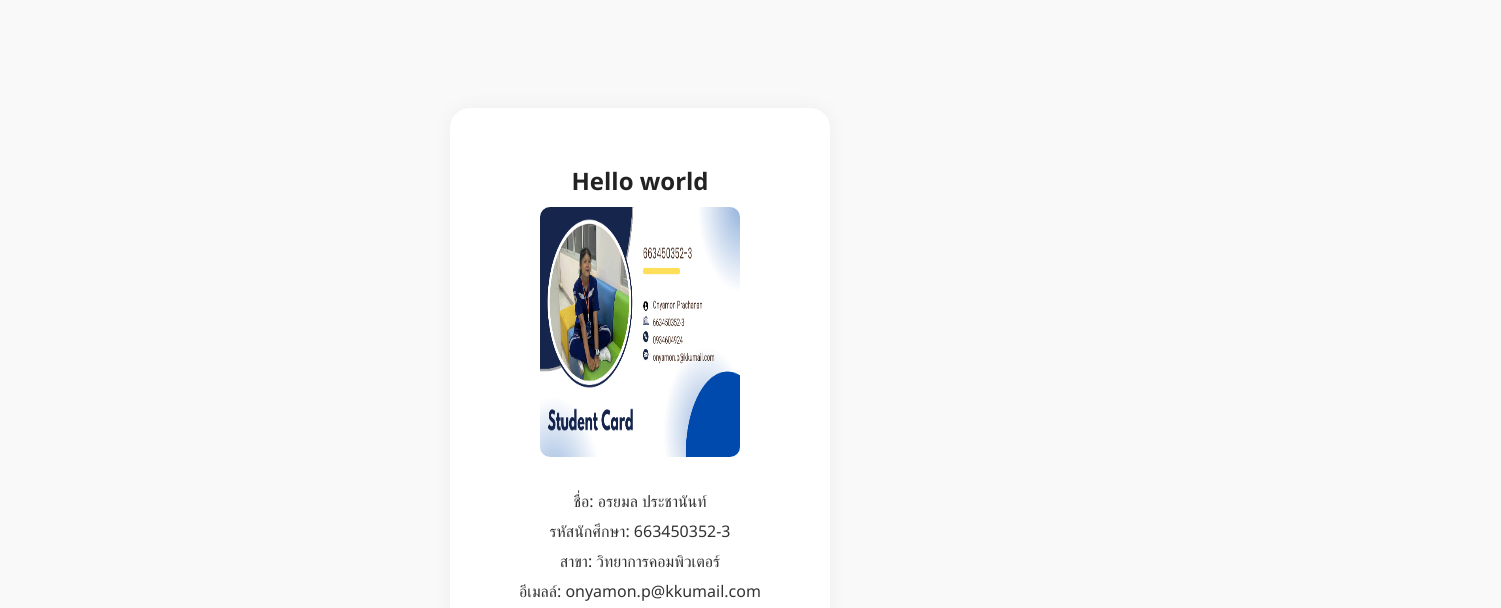
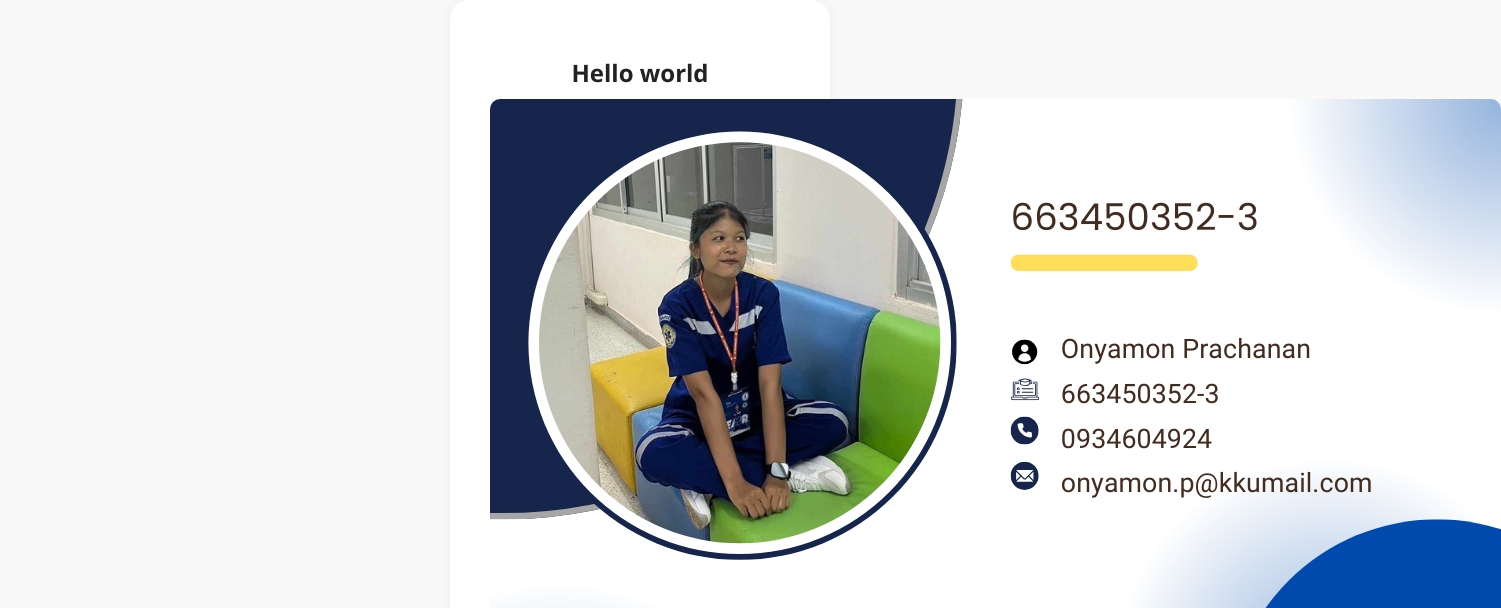
Before and after one commit to onyamon/onyamon.github.io, a plain HTML site: page index.html in a window 1280 px wide. Shown: the top 608 px of the page, 1501 px wide, since content can reach past the window. Drawn offline with Linux system fonts and the light colour scheme.

Commit message:
Update index.html

```diff
--- a/index.html
+++ b/index.html
@@ -63,7 +63,7 @@
 
     <div class="container">
         <h1>Hello world</h1>
-        <img src="jom.png" alt="me" width="200" height="250">
+        <img src="jom.png" alt="me" >
 
         <p>ชื่อ: อรยมล ประชานันท์</p>
         <p>รหัสนักศึกษา: 663450352-3</p>
```
